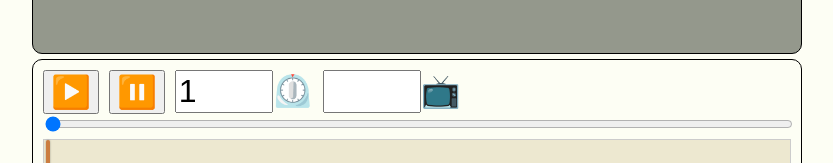
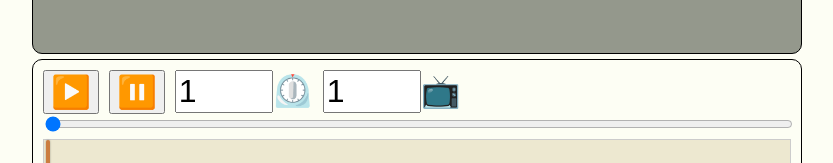
Before and after one commit to WilliamTuominiemi/Vustu, a Vue app: page / in a window 1280 px wide. Shown: the part 392-555 px from the top of the page, without its empty margins (223-1056 px from the left). Built offline with nearby package versions, Linux system fonts and the light colour scheme.

Commit message:
fix build errors

```diff
--- a/src/App.vue
+++ b/src/App.vue
@@ -53,7 +53,7 @@ const videoLength = ref(0);
 const playbackRate = ref(1);
 const removedParts = ref<[number, number][]>([]);
 const parts = ref<[number, number][]>([]);
-const aspect = ref<number>();
+const aspect = ref<number>(1);
 
 const exporting = ref(false);
 
--- a/src/components/VideoControls.vue
+++ b/src/components/VideoControls.vue
@@ -66,7 +66,7 @@ const props = defineProps<{
   videoLength: number;
   playbackRate: number;
   sliderTime: number;
-  aspect: number | undefined;
+  aspect: number;
 }>();
 
 const emit = defineEmits(['play', 'pause', 'update-playback-rate', 'go-to', 'update-aspect-ratio']);
@@ -76,7 +76,7 @@ const { videoLength, playbackRate, sliderTime, aspect } = toRefs(props);
 const localPlaybackRate = ref(playbackRate.value);
 const localSliderTime = ref(sliderTime.value);
 
-const localAspectRatio = ref(aspect?.value);
+const localAspectRatio = ref(aspect.value);
 
 watch(playbackRate, (newValue) => {
   localPlaybackRate.value = newValue;
--- a/src/components/VideoPreview.vue
+++ b/src/components/VideoPreview.vue
@@ -27,7 +27,7 @@ import { ref, onMounted, onUnmounted, watch, computed } from 'vue';
 
 const props = defineProps<{
   src: string;
-  aspect: number | undefined;
+  aspect: number;
 }>();
 
 const emit = defineEmits<{
```
Also changed, not shown: 2 other files (tests, documents, lock files or other folders).
